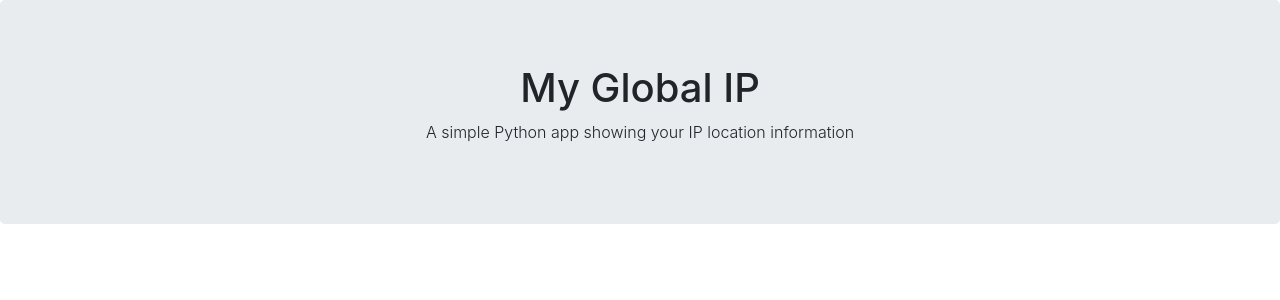
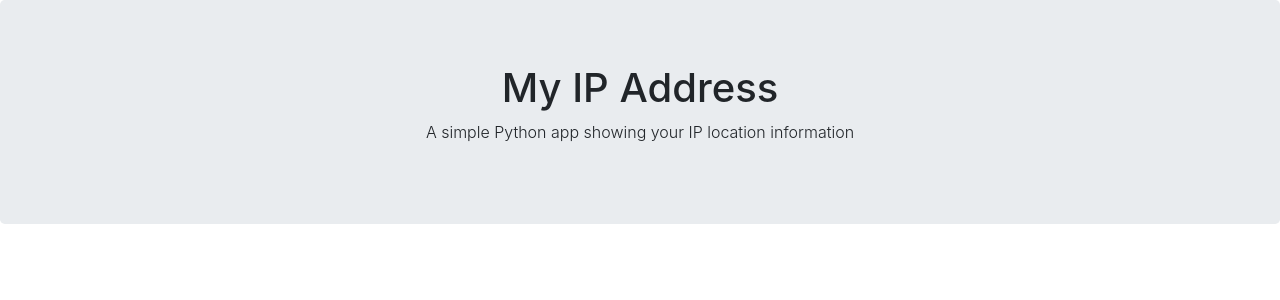
Before and after one commit to jixjia/python-app-azure, a Flask app: template templates/index.html in a window 1280 px wide. Shown: the top 300 px of the page. Run offline with Flask 2, Linux system fonts and the light colour scheme; the template is opened without the code that fills it, so the values that code supplies are empty; some libraries are stand-ins or nearby versions.

Commit message:
updated title

```diff
--- a/templates/index.html
+++ b/templates/index.html
@@ -3,7 +3,7 @@
 
 <!-- Flask & Jinjia Common Techniques -->
 <div class="jumbotron text-center" style="margin-bottom:0">
-  <h1>My Global IP</h1>
+  <h1>My IP Address</h1>
   <p class="font-weight-light">A simple Python app showing your IP location information</p>
 </div>
 
```
